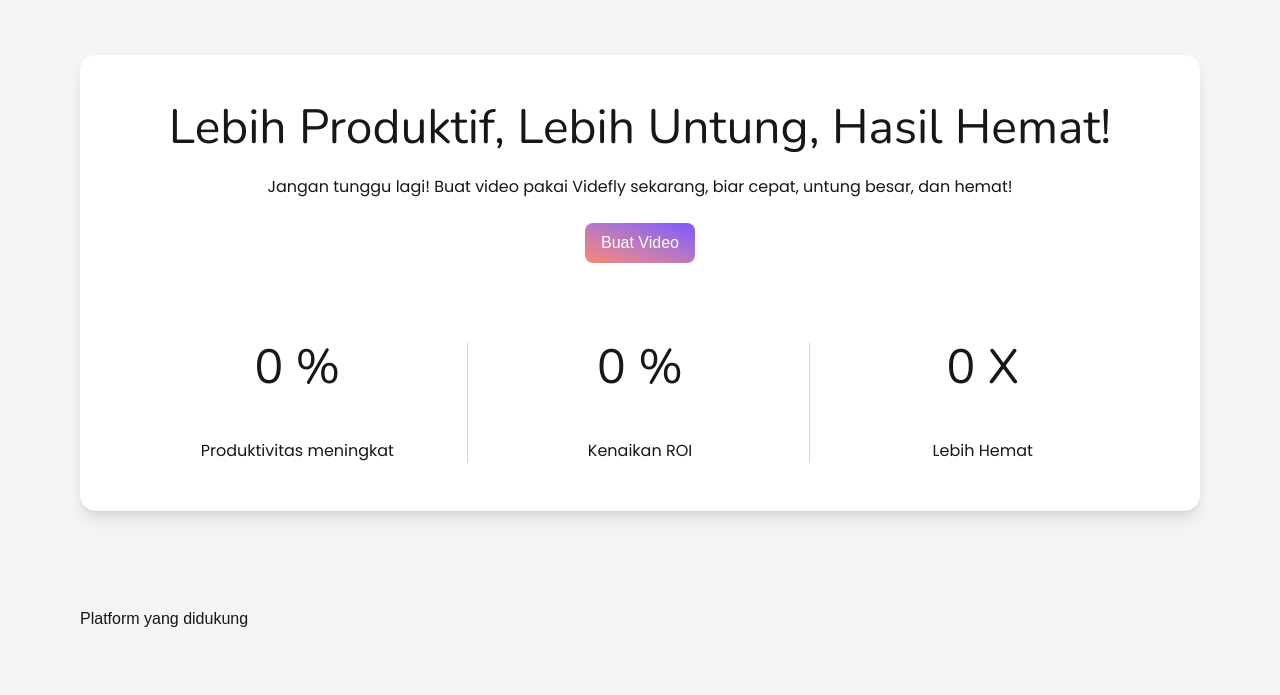
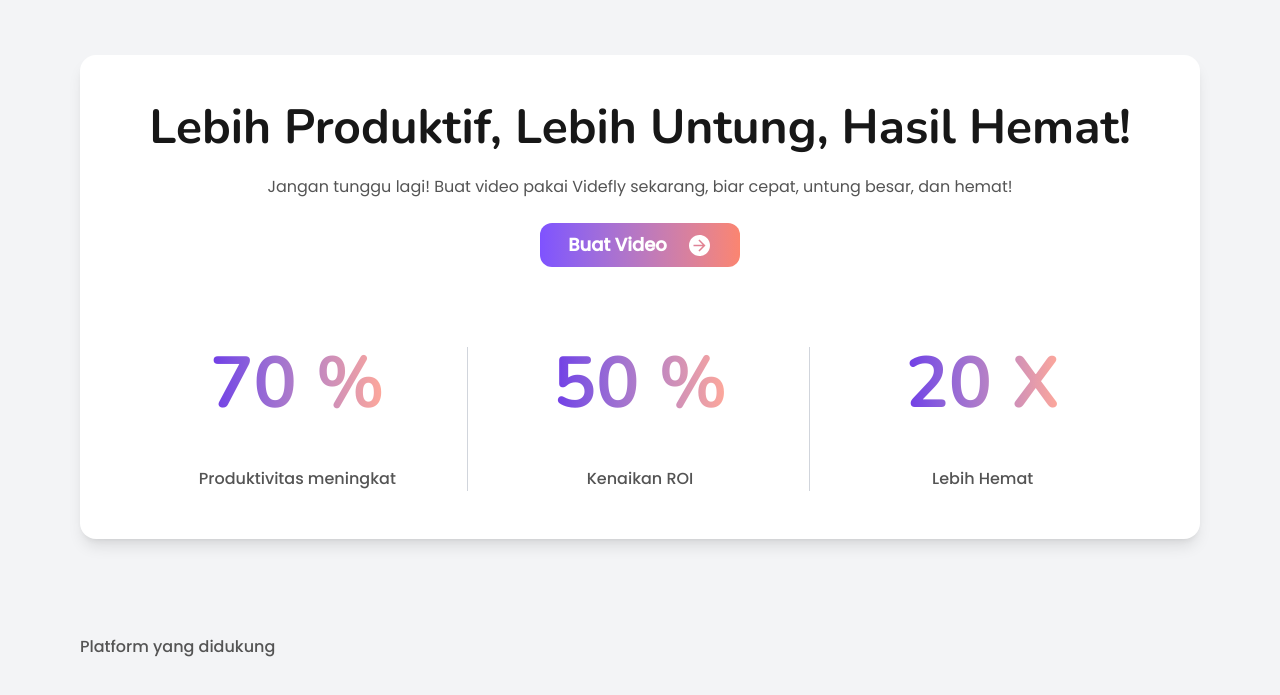
Before and after one commit to annavaws/videfly-fe, a Next.js app: page / in a window 1280 px wide. Shown: the part 2847-3542 px from the top of the page. Built offline with nearby package versions, Linux system fonts and the light colour scheme.

Commit message:
feat: slicing last section (web)

```diff
--- a/src/components/modules/HomeModules/last.tsx
+++ b/src/components/modules/HomeModules/last.tsx
@@ -6,24 +6,58 @@
     <div className="p-20 relative min-h-screen bg-gray-100 justify-center items-center">
       <div className="flex flex-col w-full bg-white shadow-lg rounded-2xl justify-center items-center p-12 px-16">
         <div className="flex flex-col space-y-6 justify-center items-center">
-          <div className={`text-5xl ${nunito.className}`}>
+          <div className={`text-5xl ${nunito.className} font-bold`}>
             Lebih Produktif, Lebih Untung, Hasil Hemat!
           </div>
-          <div className={`text-md ${poppins.className}`}>
+          <div className={`text-md ${poppins.className} text-[#545454]`}>
             Jangan tunggu lagi! Buat video pakai Videfly sekarang, biar cepat,
             untung besar, dan hemat!
           </div>
           <div>
-            <button className="px-4 py-2 bg-gradient-to-bl from-[#7F52FF] to-[#FB8570] text-white rounded-lg hover:scale-105 transform duration-150 transition-all ease-in-out cursor-pointer">
-              Buat Video
+            <button
+              className={`${poppins.className} flex items-center justify-center px-7 py-2 bg-gradient-to-r from-[#7F52FF] to-[#FB8570] text-white rounded-xl hover:opacity-90 transform duration-150 transition-all ease-in-out cursor-pointer`}
+            >
+              <div className="font-semibold text-lg">Buat Video</div>
+              <div className="ml-5">
+                <svg
+                  width="25"
+                  height="25"
+                  viewBox="0 0 25 25"
+                  fill="none"
+                  xmlns="http://www.w3.org/2000/svg"
+                >
+                  <g clip-path="url(#clip0_19_486)">
+                    <path
+                      d="M2 12.5C2 14.5767 2.61581 16.6068 3.76957 18.3335C4.92332 20.0602 6.5632 21.406 8.48182 22.2007C10.4004 22.9955 12.5116 23.2034 14.5484 22.7982C16.5852 22.3931 18.4562 21.3931 19.9246 19.9246C21.3931 18.4562 22.3931 16.5852 22.7982 14.5484C23.2034 12.5116 22.9955 10.4004 22.2007 8.48182C21.406 6.5632 20.0602 4.92332 18.3335 3.76957C16.6068 2.61581 14.5767 2 12.5 2C9.71523 2 7.04451 3.10625 5.07538 5.07538C3.10625 7.04451 2 9.71523 2 12.5ZM6.5 11.75H15.6125L11.4275 7.54445L12.5 6.5L18.5 12.5L12.5 18.5L11.4275 17.4296L15.6125 13.25H6.5V11.75Z"
+                      fill="white"
+                    />
+                  </g>
+                  <defs>
+                    <clipPath id="clip0_19_486">
+                      <rect
+                        width="24"
+                        height="24"
+                        fill="white"
+                        transform="translate(0.5 0.5)"
+                      />
+                    </clipPath>
+                  </defs>
+                </svg>
+              </div>
             </button>
           </div>
         </div>
 
         <div className="flex flex-row justify-between pt-20 w-full">
           <div className="flex flex-col items-center space-y-12 flex-1">
-            <div className={`text-5xl ${nunito.className}`}>0 %</div>
-            <div className={`text-md ${poppins.className}`}>
+            <div
+              className={`text-7xl font-bold ${nunito.className} bg-gradient-to-r from-[#703BE7] to-[#FFA899] text-transparent bg-clip-text `}
+            >
+              70 %
+            </div>
+            <div
+              className={`text-base font-medium text-[#545454] ${poppins.className}`}
+            >
               Produktivitas meningkat
             </div>
           </div>
@@ -33,8 +67,16 @@
           </div>
 
           <div className="flex flex-col items-center space-y-12 flex-1">
-            <div className={`text-5xl ${nunito.className}`}>0 %</div>
-            <div className={`text-md ${poppins.className}`}>Kenaikan ROI</div>
+            <div
+              className={`text-7xl font-bold ${nunito.className} bg-gradient-to-r from-[#703BE7] to-[#FFA899] text-transparent bg-clip-text `}
+            >
+              50 %
+            </div>
+            <div
+              className={`text-base font-medium text-[#545454] ${poppins.className}`}
+            >
+              Kenaikan ROI
+            </div>
           </div>
 
           <div className="flex items-center">
@@ -42,13 +84,25 @@
           </div>
 
           <div className="flex flex-col items-center space-y-12 flex-1">
-            <div className={`text-5xl ${nunito.className}`}>0 X</div>
-            <div className={`text-md ${poppins.className}`}>Lebih Hemat</div>
+            <div
+              className={`text-7xl font-bold ${nunito.className} bg-gradient-to-r from-[#703BE7] to-[#FFA899] text-transparent bg-clip-text `}
+            >
+              20 X
+            </div>
+            <div
+              className={`text-base font-medium text-[#545454] ${poppins.className}`}
+            >
+              Lebih Hemat
+            </div>
           </div>
         </div>
       </div>
       <div className="flex flex-row pt-24">
-        <div className="">Platform yang didukung</div>
+        <div
+          className={`text-base font-medium text-[#545454] ${poppins.className}`}
+        >
+          Platform yang didukung
+        </div>
       </div>
     </div>
   );
```
